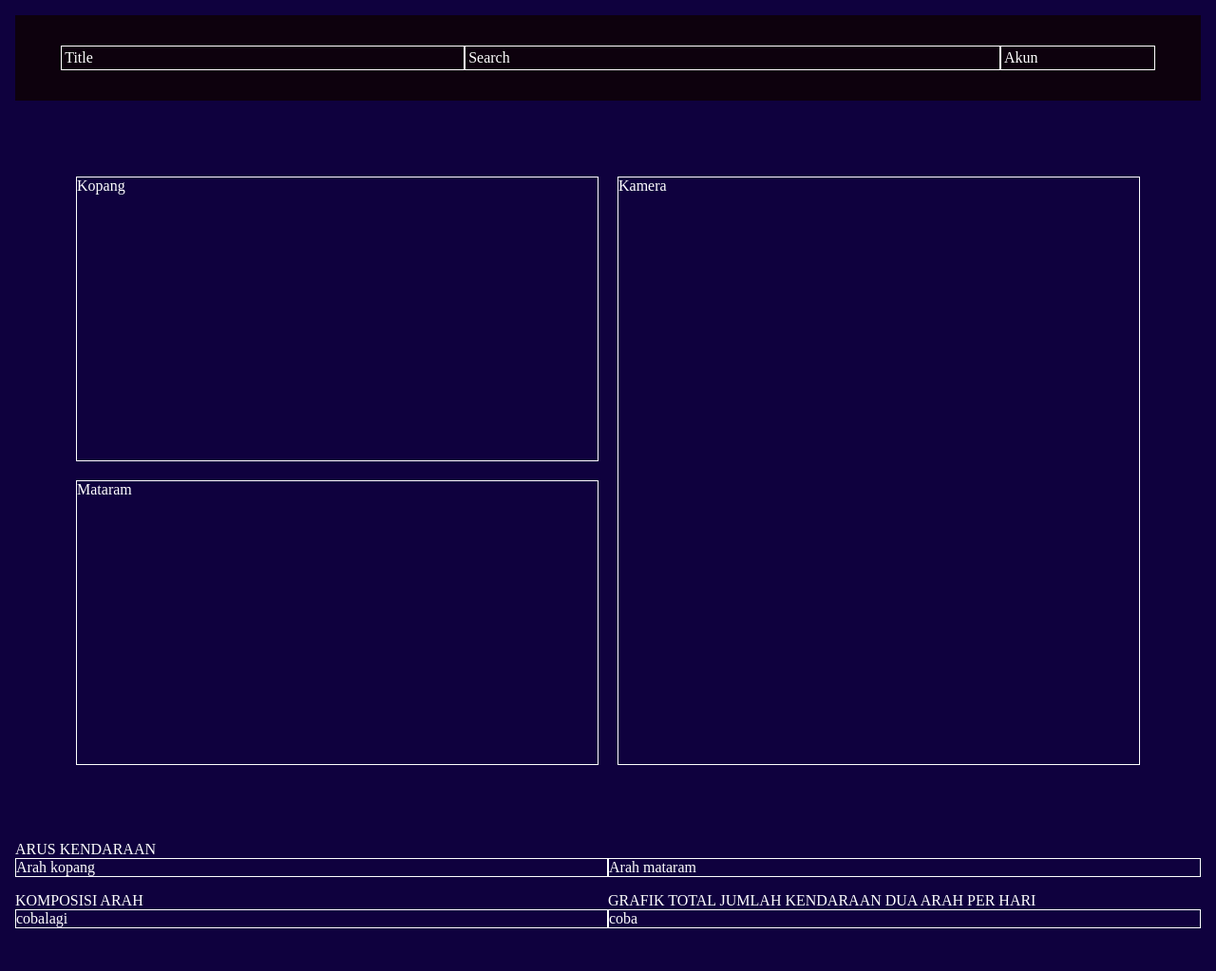
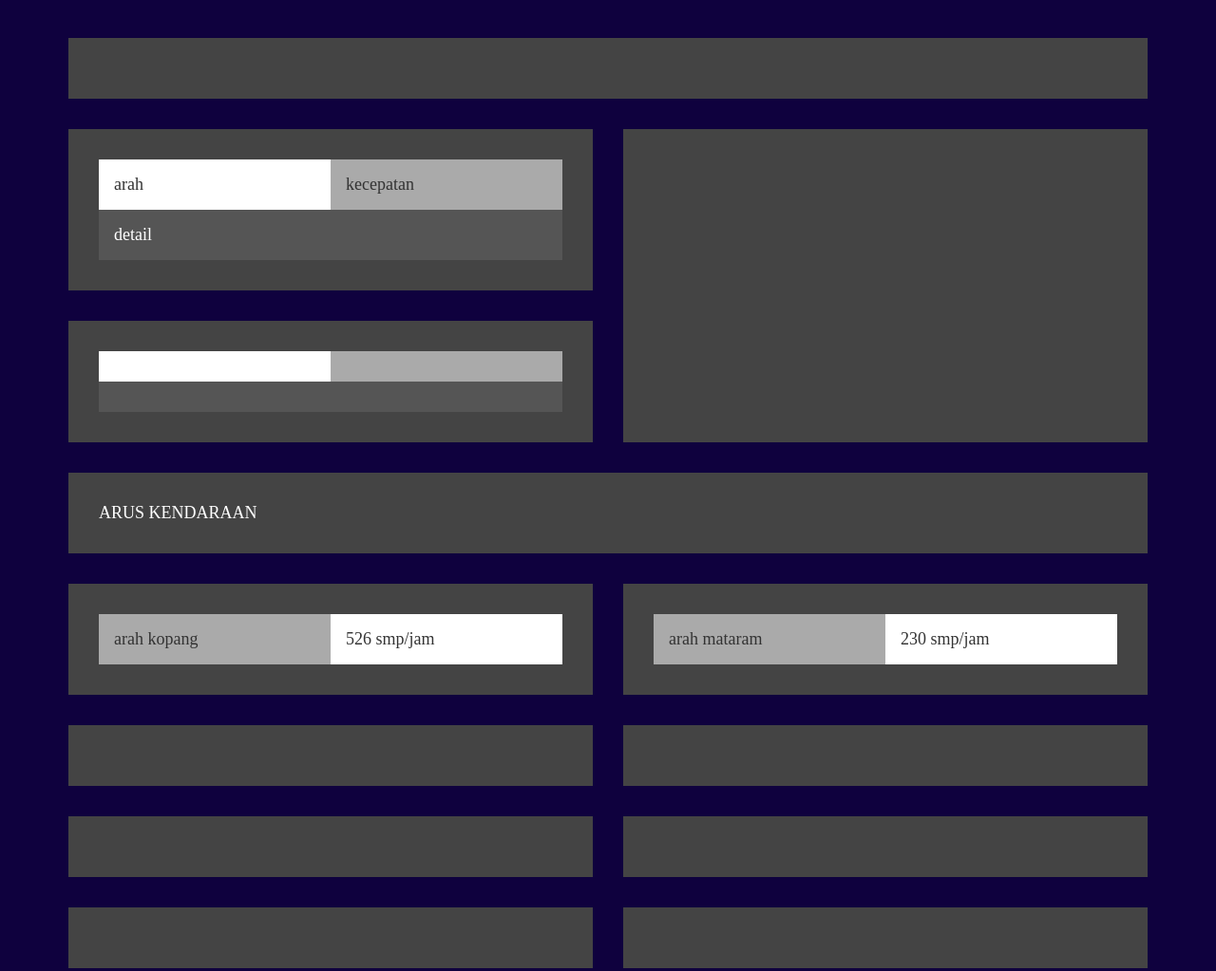
Before and after one commit to imambungo/dashboard-plato, a website built with Parcel: page src/index.html in a window 1280 px wide. Shown: the whole page at 95% size. Built offline with nearby package versions, Linux system fonts and the light colour scheme.

Commit message:
refactor: use CSS grid

```diff
--- a/src/index.html
+++ b/src/index.html
@@ -8,40 +8,32 @@
     <link rel="stylesheet" href="main.css" />
   </head>
   <body>
-    <nav class="flex-container">
-      <div class="flex-item title">Title</div>
-      <div class="flex-item search">Search</div>
-      <div class="flex-item account">Akun</div>
-    </nav>
-    <section class="grid-container">
-      <div class="grid-item-1 border">Kopang</div>
-      <div class="grid-item-2 border">Mataram</div>
-      <div class="grid-item-3 border">Kamera</div>
-    </section>
-    <section>
-      ARUS KENDARAAN
-      <div class="flex-container">
-        <div class="flex-item border">
-          Arah kopang
-        </div>
-        <div class="flex-item border">
-          Arah mataram
-        </div>
-      </div>
-    </section>
-    <section class="flex-container">
-      <div class="flex-container flex-item column">
-        KOMPOSISI ARAH
-        <div class="border">
-          cobalagi
-        </div>
-      </div>
-      <div class="flex-container flex-item column">
-        GRAFIK TOTAL JUMLAH KENDARAAN DUA ARAH PER HARI
-        <div class="border">
-          coba
-        </div>
-      </div>
-    </section>
+    <nav></nav>
+    <div class="detail-kendaraan detail-kopang">
+      <div class="arah">arah</div>
+      <div class="kecepatan">kecepatan</div>
+      <div class="detail">detail</div>
+    </div>
+    <div class="detail-kendaraan detail-mataram">
+      <div class="arah"></div>
+      <div class="kecepatan"></div>
+      <div class="detail"></div>
+    </div>
+    <div class="foto-jalan"></div>
+    <header>ARUS KENDARAAN</header>
+    <div class="arus-kendaraan arus-kopang">
+      <div class="arah-arus">arah kopang</div>
+      <div class="smp-perjam">526 smp/jam</div>
+    </div>
+    <div class="arus-kendaraan arus-mataram">
+      <div class="arah-arus">arah mataram</div>
+      <div class="smp-perjam">230 smp/jam</div>
+    </div>
+    <div class="komposisi-arah"></div>
+    <div class="grafik-perhari"></div>
+    <div class="volume-kopang"></div>
+    <div class="volume-mataram"></div>
+    <div class="kecepatan-kopang"></div>
+    <div class="kecepatan-mataram"></div>
   </body>
 </html>
--- a/src/main.css
+++ b/src/main.css
@@ -1,86 +1,104 @@
 body {
-  box-sizing: border-box;
+  font-size: 18px;
+  background-color: #0f013e;
   color: #fff;
-  padding: 1rem;
-  margin: 0;
-  background-color: #0f013e;
+  display: grid;
+  grid-gap: 2rem;
+  padding: 2rem;
+  grid-template-columns: 1fr;
 }
 
-nav.flex-container {
-  background-color: #0d010d;
-  padding: 2rem 3rem;
-  display: flex;
-  flex-wrap: wrap;
-  justify-content: space-between;
-  margin: 0;
+body > * {
+  background-color: #444;
+  padding: 2rem;
 }
 
-.border {
-  border: 1px solid #ffffff;
+.detail-kendaraan {
+  display: grid;
+  grid-template-columns: 1fr 1fr;
+  grid-template-areas:
+    "arah kecepatan"
+    "detail detail";
 }
 
-nav div.flex-item {
-  border: 1px solid #ffffff;
-  padding: 0.2rem;
+.arah {
+  color: #333;
+  grid-area: arah;
+  background-color: #fff;
+  padding: 1rem;
 }
 
-nav div.title {
-  flex: 3 1 3rem;
+.kecepatan {
+  color: #333;
+  grid-area: kecepatan;
+  background-color: #aaa;
+  padding: 1rem;
 }
 
-nav div.search {
-  flex: 4 1 4rem;
+.detail {
+  grid-area: detail;
+  background-color: #555;
+  padding: 1rem;
 }
 
-nav div.account {
-  flex: 1 1 2rem;
+.arus-kendaraan {
+  color: #333;
+  display: grid;
+  grid-template-columns: 1fr 1fr;
 }
 
-.grid-container {
-  display: grid;
-  grid-gap: 20px;
-  padding: 4rem;
-  grid-template-columns: repeat(2, 1fr);
-  grid-template-rows: repeat(2, 300px);
+.arah-arus {
+  background-color: #aaa;
+  padding: 1rem;
 }
 
-.grid-item-1 {
-  grid-column: 1/2;
-  grid-row: 1/2;
+.smp-perjam {
+  background-color: #fff;
+  padding: 1rem;
 }
 
-.grid-item-2 {
-  grid-column: 1/2;
-  grid-row: 2/3;
+/*
+.arus-kopang {
+  grid-area: arus-kopang;
 }
 
-.grid-item-3 {
-  grid-column: 2/3;
-  grid-row: 1/3;
+.arus-mataram {
+  grid-area: arus-mataram;
+}
+*/
+
+@media screen and (min-width: 768px) {
+  body {
+    padding: 2rem 4rem;
+    grid-template-columns: 1fr 1fr;
+    grid-template-areas:
+      "nav nav"
+      "detail-kopang foto-jalan"
+      "detail-mataram foto-jalan"
+      "header header"
+      "arus-kopang arus-mataram"
+      "komposisi-arah grafik-perhari"
+      "volume-kopang volume-mataram"
+      "kecepatan-kopang kecepatan-mataram";
   }
 
-.footer {
-  display: flex;
-  padding: 2rem 4rem;
+  nav {
+    grid-area: nav;
   }
 
-.footer-item {
-  flex: 1 1 auto;
+  .detail-kopang {
+    grid-area: detail-kopang;
   }
 
-.flex-container {
-  display: flex;
+  .detail-mataram {
+    grid-area: detail-mataram;
   }
 
-.flex-item {
-  flex: 1 1 1rem;
+  .foto-jalan {
+    grid-area: foto-jalan;
   }
 
-.column {
-  flex-direction: column;
+  header {
+    grid-area: header;
   }
-
-section {
-  margin-top: 1rem;
-  margin-bottom: 1rem;
 }
```
Also changed, not shown: 1 other file. Lines whose indentation alone changed are shown as unchanged.
